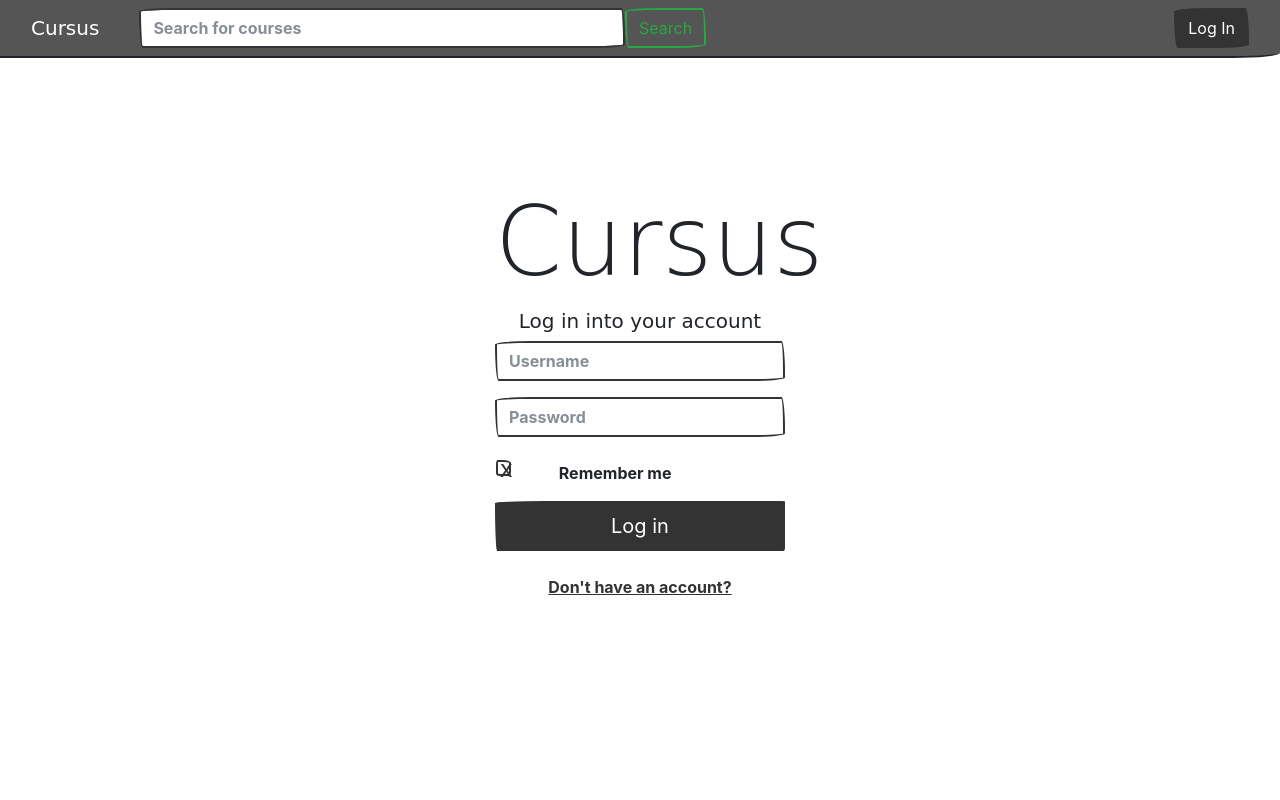
After one commit to alena-kono/cursus, a Flask app: page /login/ in a window 1280 px wide. The commit adds this page. Run offline with Flask 2, Linux system fonts and the light colour scheme; some libraries are stand-ins or nearby versions; some web fonts are replaced.

Commit message:
Implement logging in

```diff
--- a/cursus_app/__init__.py
+++ b/cursus_app/__init__.py
@@ -1,17 +1,28 @@
 from flask import Flask
+from flask_login import LoginManager
+
 from cursus_app.db import db
 from cursus_app.home.views import home_blueprint
+from cursus_app.auth.views import login_blueprint
+from cursus_app.user.models import User
 
 
 def create_app():
     app = Flask(
         __name__,
-        template_folder='templates',
+        template_folder="templates",
         static_folder="static",
-        static_url_path="/"
         )
     app.config.from_pyfile("config.py")
     db.init_app(app)
+    login_manager = LoginManager()
+    login_manager.init_app(app)
+    login_manager.login_view = "auth.login"
     app.register_blueprint(home_blueprint)
+    app.register_blueprint(login_blueprint)
+
+    @login_manager.user_loader
+    def load_user(user_id):
+        return User.query.get(user_id)
 
     return app
--- /dev/null
+++ b/cursus_app/auth/forms.py
@@ -0,0 +1,26 @@
+from flask_wtf import FlaskForm
+from wtforms import (BooleanField, PasswordField, StringField,
+                     SubmitField)
+from wtforms.validators import DataRequired
+
+
+class LoginForm(FlaskForm):
+    username = StringField(
+        label="Username",
+        validators=[DataRequired()],
+        render_kw={"class": "form-control", "placeholder": "Username"}
+        )
+    password = PasswordField(
+        label="Password",
+        validators=[DataRequired()],
+        render_kw={"class": "form-control", "placeholder": "Password"}
+        )
+    submit = SubmitField(
+        label="Log in",
+        render_kw={"class": "btn btn-primary btn-lg mb-4 w-100"}
+        )
+    remember_me = BooleanField(
+        label="Remember me",
+        default=True,
+        render_kw={"class": "btn btn-primary"}
+        )
--- /dev/null
+++ b/cursus_app/auth/views.py
@@ -0,0 +1,41 @@
+from cursus_app.auth.forms import LoginForm
+from cursus_app.user.models import User
+from flask import Blueprint, flash, redirect, render_template, url_for
+from flask_login import current_user, login_user, logout_user
+
+login_blueprint = Blueprint("login", __name__)
+
+
+@login_blueprint.route("/login/")
+def login():
+    if current_user.is_authenticated:
+        return redirect(url_for("home.index"))
+    page_title = "Cursus - Login"
+    login_form = LoginForm()
+    return render_template(
+        "auth/login.html",
+        page_title=page_title,
+        form=login_form
+    )
+
+
+@login_blueprint.route("/process-login/", methods=["POST"])
+def process_login():
+    form = LoginForm()
+    if form.validate_on_submit():
+        user = User.query.filter(
+            User.username == form.username.data
+            ).first()
+        if user and user.check_password(form.password.data):
+            login_user(user, remember=form.remember_me.data)
+            flash("Successful login")
+            return redirect(url_for("home.index"))
+    flash("Incorrect username or password")
+    return redirect(url_for("login.login"))
+
+
+@login_blueprint.route("/logout/")
+def logout():
+    logout_user()
+    flash("Successful logout")
+    return redirect(url_for("home.index"))
--- /dev/null
+++ b/cursus_app/templates/auth/login.html
@@ -0,0 +1,40 @@
+{% extends "base.html" %}
+{% block content %}
+
+<main class="d-flex align-items-center min-vh-100">
+    <div class="container w-25">
+        <h1 class="display-1 text-center">Cursus</h1>
+        <h5 class="text-center">Log in into your account</h5>
+        {% with messages = get_flashed_messages() %}
+            {% if messages %}
+            <div class="alert alert-warning" role="alert">
+                {% for message in messages %}
+                  {{ message }}<br>
+                {% endfor %}
+            </div>
+            {% endif %}
+        {% endwith %}
+            <form action="{{ url_for('login.process_login') }}" method="POST">
+                {{ form.csrf_token }}
+                {{ form.hidden_tag() }}
+                <div class="form-group">
+                    {{ form.username.label(class="sr-only") }}
+                    {{ form.username() }}
+                </div>
+                <div class="form-group mb-4">
+                    {{ form.password.label(class="sr-only") }}
+                    {{ form.password() }}
+                </div>
+                <div class="form-group form-check">
+                    {{ form.remember_me() }}
+                    {{ form.remember_me.label(class_='form-check-label') }}
+
+                  </div>
+                  {{ form.submit() }}
+            </form>
+
+            <p class="text-center"><a href="/signup">Don't have an account?</a></p>
+    </div>
+</main>
+
+{% endblock %}
--- a/cursus_app/templates/navbar.html
+++ b/cursus_app/templates/navbar.html
@@ -23,7 +23,7 @@
 		</form>
 		<ul class="nav navbar-nav ml-auto">
 			<form class="form-inline">
-				<a class="btn btn-primary" href="/login" role="button">Login</a>
+				<a class="btn btn-primary" href="/login" role="button">Log In</a>
 			</form>
         </ul>
 
```
Also changed, not shown: cursus_app/auth/__init__.py (added).
